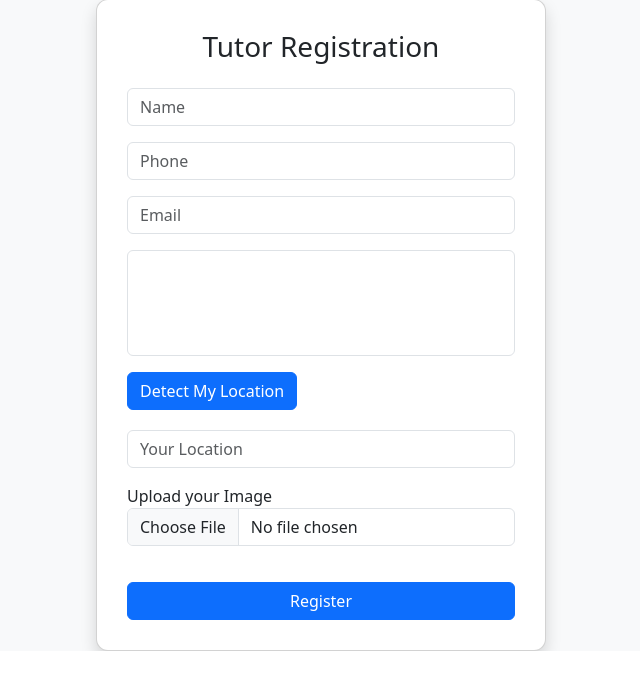
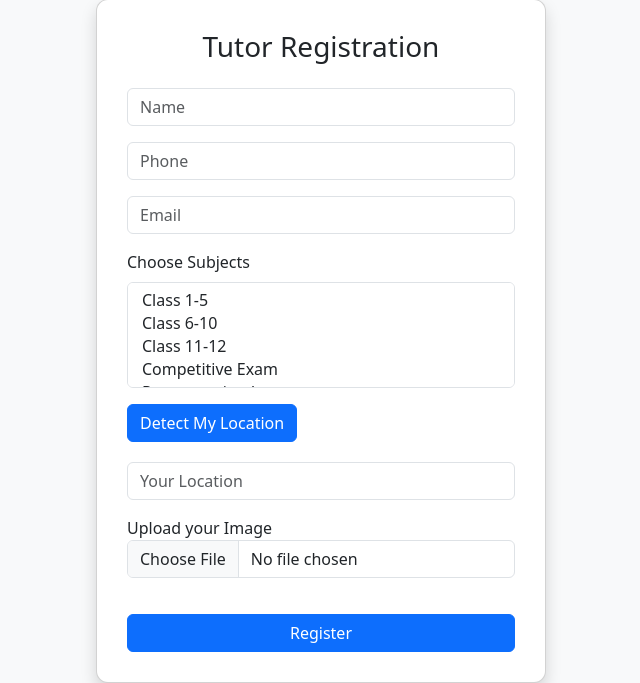
Before and after one commit to ZaffarSayeed/edulinker, a Flask app: page /teacher in a window 1280 px wide. Shown: the part 158-841 px from the top of the page, without its empty margins (319-959 px from the left). Before the commit the page ends 809 px from the top, so only its background shows below. Run offline with Flask 3, Linux system fonts and the light colour scheme; lists and menus that the app fills with data are empty.

Commit message:
Updated EduLinker

```diff
--- a/app.py
+++ b/app.py
@@ -288,7 +288,7 @@
 
         return redirect(url_for('home'))
 
-    return render_template('teacher_register.html')
+    return render_template('teacher_register.html', subjects=SUBJECTS)
 
 
 
--- a/templates/teacher_register.html
+++ b/templates/teacher_register.html
@@ -116,7 +116,7 @@
 
 
             <!-- <input type="text" name="subject" class="form-control mb-3" placeholder="Subject" required> -->
-
+            <label class="form-label">Choose Subjects</label>
             <select name="subject" class="form-select mb-3" multiple required>
               <!-- <option>Class 1-5 </option>
               <option>Class 6-10 </option>
@@ -137,6 +137,9 @@
                 {% endfor %}
 
             </select>
+            <!-- <small class="text-muted">
+                Hold Ctrl (Windows) or Command (Mac) to select multiple subjects.
+            </small> -->
 
             <!-- <input type="text" name="location" class="form-control mb-3" placeholder="Location" required> -->
 
```
Also changed, not shown: static/uploads/4.jpeg (added).
